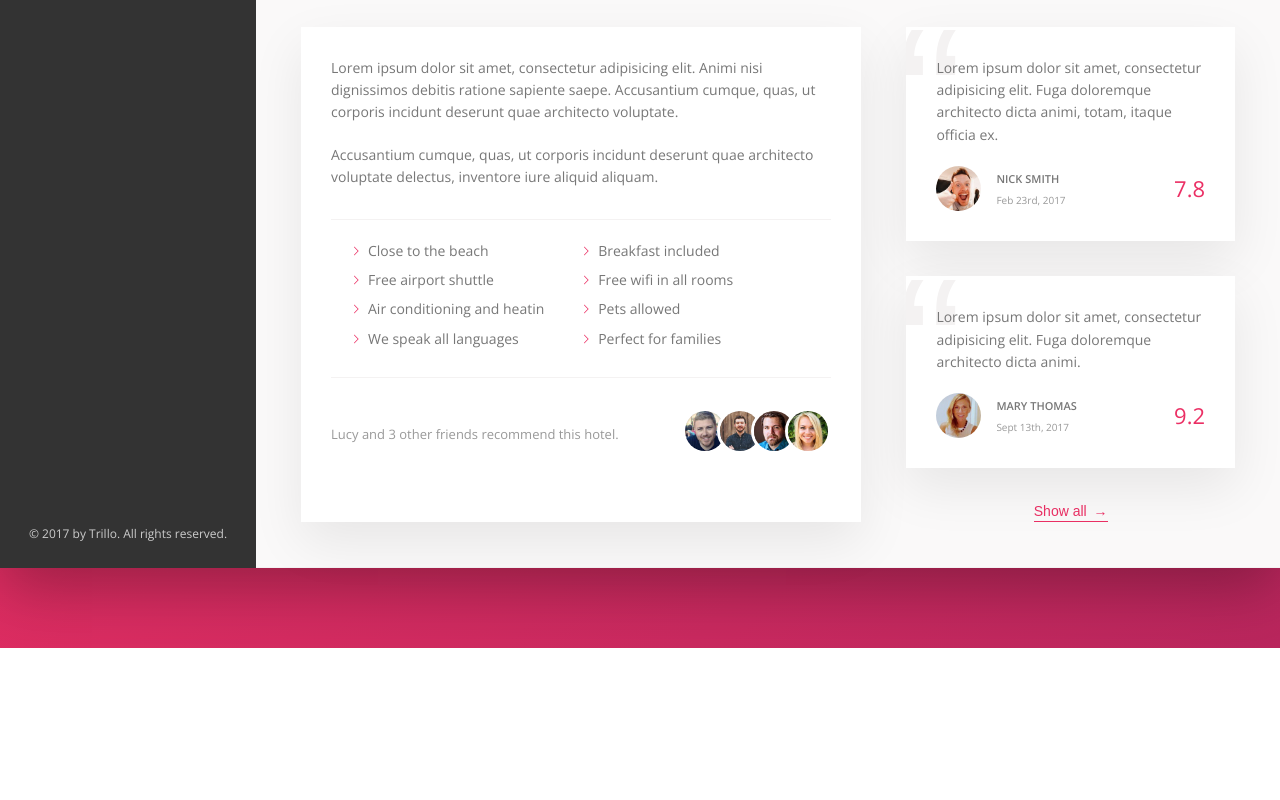
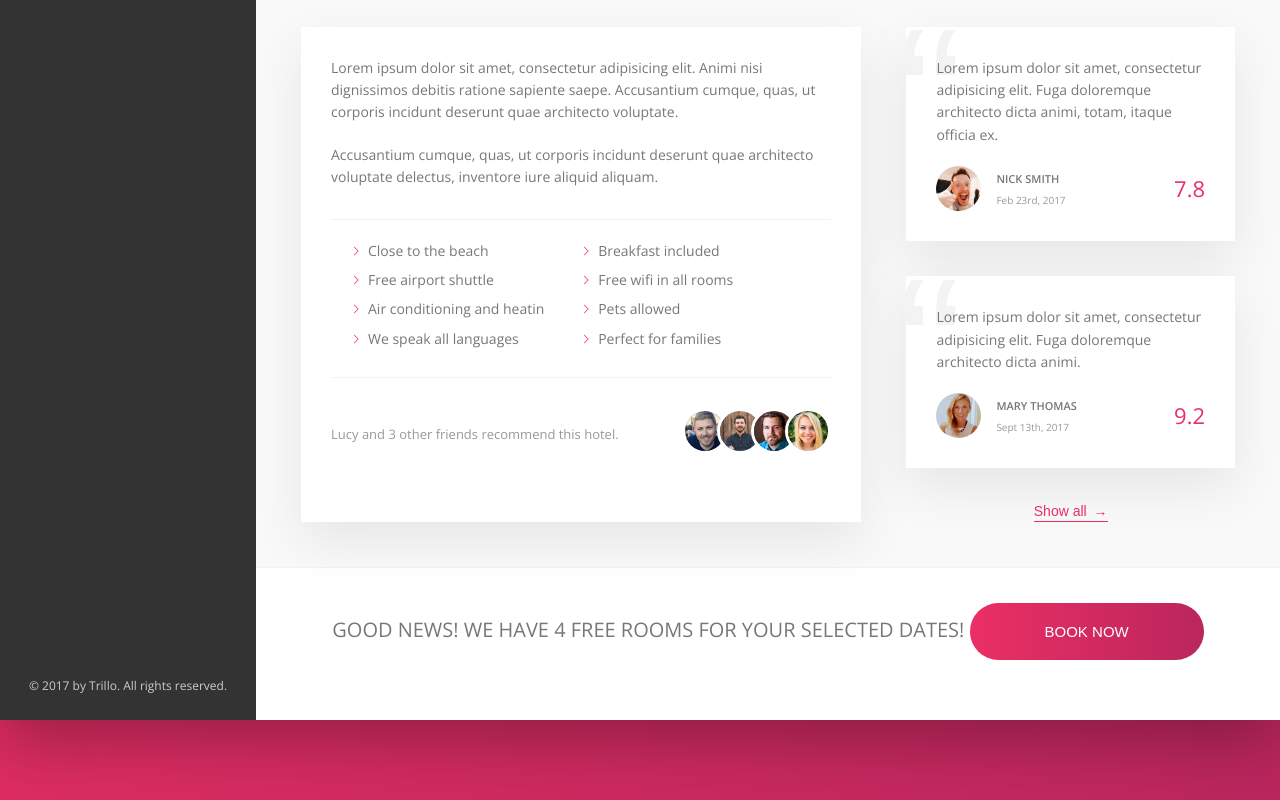
Before and after one commit to Benjamin-G/trillo-scss-course, a website: page index.html in a window 1280 px wide. Shown: the part 636-1436 px from the top of the page. Before the commit the page ends 1284 px from the top, so only its background shows below. Drawn offline with nearby package versions, Linux system fonts and the light colour scheme.

Commit message:
Finished CTA

```diff
--- a/index.html
+++ b/index.html
@@ -210,11 +210,18 @@
                       <div class="review__rating">9.2</div>
                     </figcaption>
                   </figure>
-
                   <button class="btn-inline">Show all <span>&rarr;</span></button>
                 </div>
               </div>
-
+              <div class="cta">
+                <h2 class="cta__book-now">
+                  Good news! We have 4 free rooms for your selected dates!
+                  <button class="btn">
+                    <span class="btn__visible">Book Now</span>
+                    <span class="btn__invisible">Only 4 rooms left</span>
+                  </button>
+                </h2>
+              </div>
             </main>
           </div>
         </div>
--- a/sass/_components.scss
+++ b/sass/_components.scss
@@ -459,3 +459,68 @@
     z-index: 1;
   }
 }
+
+/////////////////////////////////////
+// CALL TO ACTION
+
+.cta {
+  padding: 3.5rem 0;
+  text-align: center;
+
+  &__book-now {
+    font-size: 2rem;
+    font-weight: 300;
+    margin-bottom: 2.5rem;
+    text-transform: uppercase;
+  }
+}
+
+/////////////////////////////////////
+// CALL TO ACTION BUTTON
+.btn {
+  font-size: 1.5rem;
+  font-weight: 300;
+  text-transform: uppercase;
+  border-radius: 100px;
+  border: none;
+  background-image: linear-gradient(to right, var(--color-primary), var(--color-primary-dark));
+  color: #FFF;
+  position: relative;
+  overflow: hidden;
+  cursor: pointer;
+
+  & > * {
+    display: inline-block;
+    height: 100%;
+    width: 100%;
+    transition: all .5s ease-in-out;
+  }
+
+  &__visible {
+    padding: 2rem 7.5rem;
+  }
+
+  &__invisible {
+    position: absolute;
+    padding: 2rem;
+    left: 0;
+    top: -100%;
+  }
+
+  &:hover {
+    background-image: linear-gradient(to left, var(--color-primary), var(--color-primary-dark));
+  }
+
+  &:hover &__invisible {
+    top: 0;
+  }
+
+  &:hover &__visible {
+    transform: translateY(100%);
+  }
+
+  &:focus {
+    outline: none;
+    animation: pulsate 1s infinite;
+  }
+}
```
Also changed, not shown: css/style.css.
